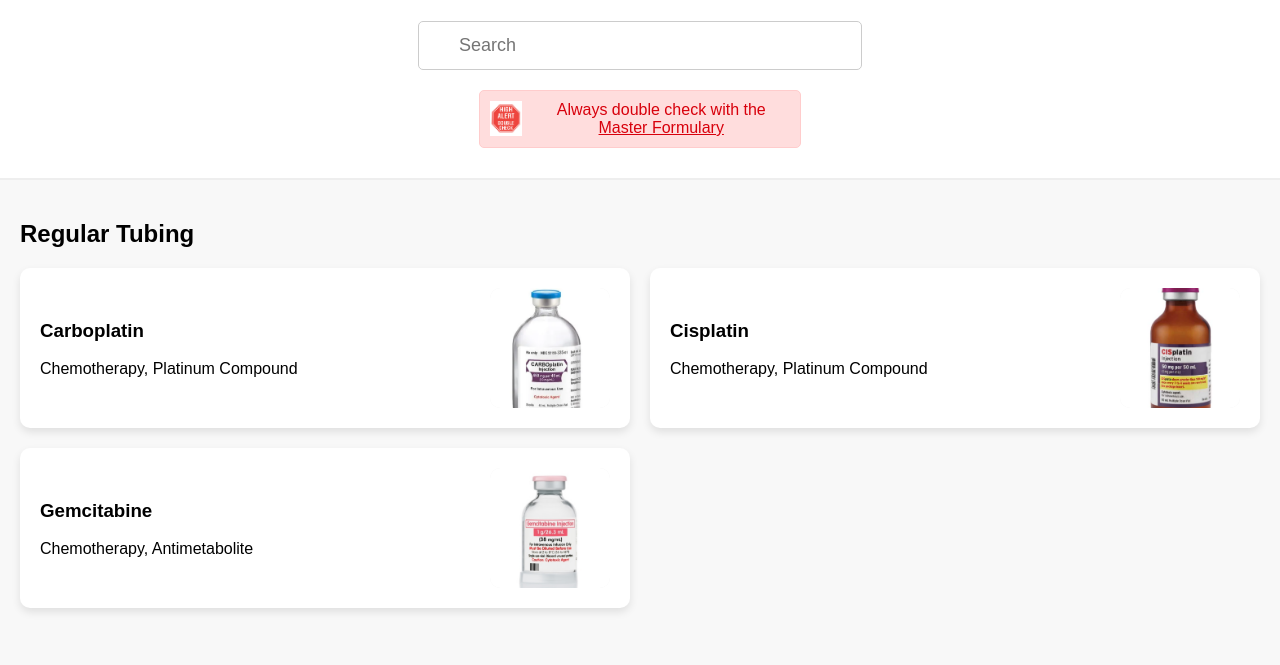
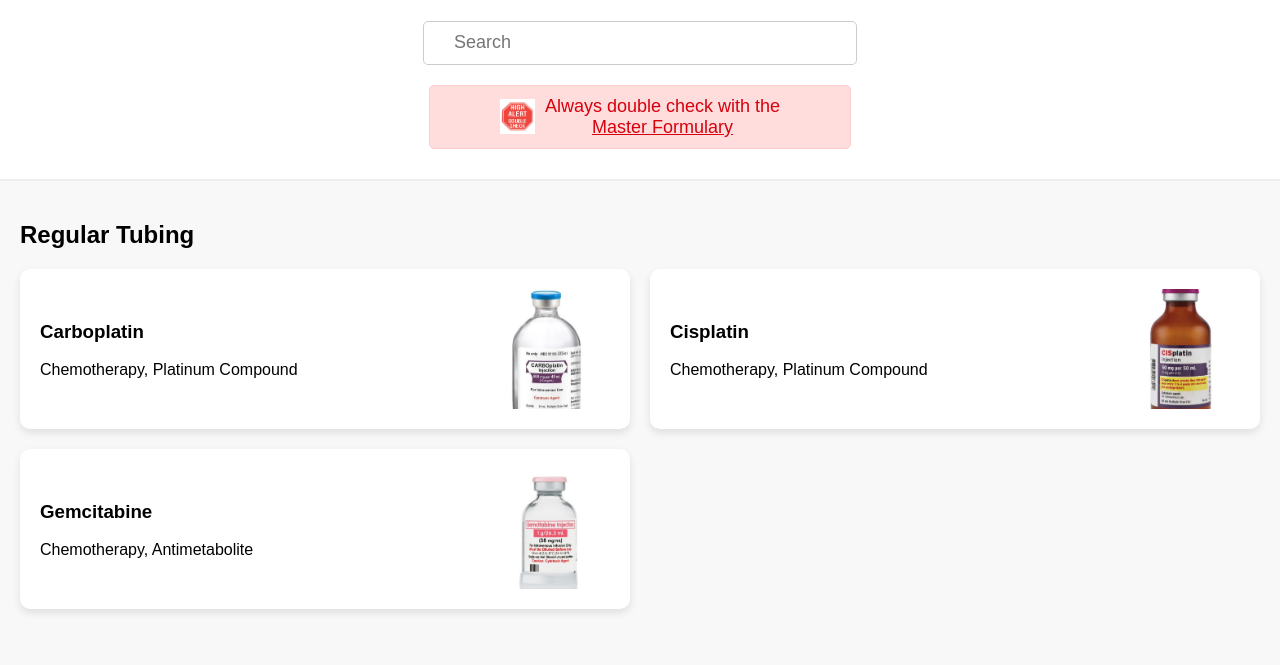
Before and after one commit to Pharmacy-DD8/KPSFO-Haz-Guide, a plain HTML site: page index.html in a window 1280 px wide. Shown: the part 108-773 px from the top of the page. Drawn offline with Linux system fonts and the light colour scheme.

Commit message:
Add files via upload

```diff
--- a/index.html
+++ b/index.html
@@ -3,7 +3,7 @@
 <head>
     <meta charset="UTF-8">
     <meta name="viewport" content="width=device-width, initial-scale=1.0">
-    <title>Online Menu</title>
+    <title>KPSFO Chemo IV Guide</title>
     <link rel="stylesheet" href="styles.css">
 </head>
 <body>
@@ -16,7 +16,7 @@
         </div>
         <div class="warning">
             <img src="images/High_Alert.png" alt="Warning Icon" class="warning-icon">
-            <p>Always double check with the <a href="https://www.google.com" target="_blank">Master Formulary</a></p>
+            <p>Always double check with the <a href="https://www.google.com" target="_blank"><br>Master Formulary</a></p>
         </div>
     </header>
 
--- a/styles.css
+++ b/styles.css
@@ -14,10 +14,6 @@ header {
     border-bottom: 2px solid #eee;
 }
 
-.header-container {
-    text-align: center; /* Center all content in the header */
-}
-
 .logo img {
     width: 750px;
     height: auto;
@@ -32,12 +28,12 @@ header {
 }
 
 .search-container input {
-    width: 400px; /* Increase the width */
-    height: 45px; /* Increase the height */
-    padding-left: 40px; /* Adjust padding for better spacing */
+    width: 400px; /* Increased width */
+    padding-left: 30px;
+    height: 40px; /* Increased height */
     border-radius: 5px;
     border: 1px solid #ccc;
-    font-size: 18px; /* Increase the font size */
+    font-size: 18px; /* Larger text size */
 }
 
 .search-icon {
@@ -58,8 +54,8 @@ header {
     border: 1px solid #ffcccc; /* Slightly darker red border */
     border-radius: 5px;
     padding: 10px;
-    max-width: 300px; /* Match width with the search bar */
-    margin: 10px auto; /* Center horizontally */
+    max-width: 400px; /* Match width with the search bar */
+    margin: 10px auto; /* Center the warning */
 }
 
 .warning-icon {
@@ -70,7 +66,7 @@ header {
 
 .warning p {
     margin: 0;
-    font-size: 16px;
+    font-size: 18px; /* Larger text size */
     color: #d8000c; /* Red color for text */
 }
 
```
